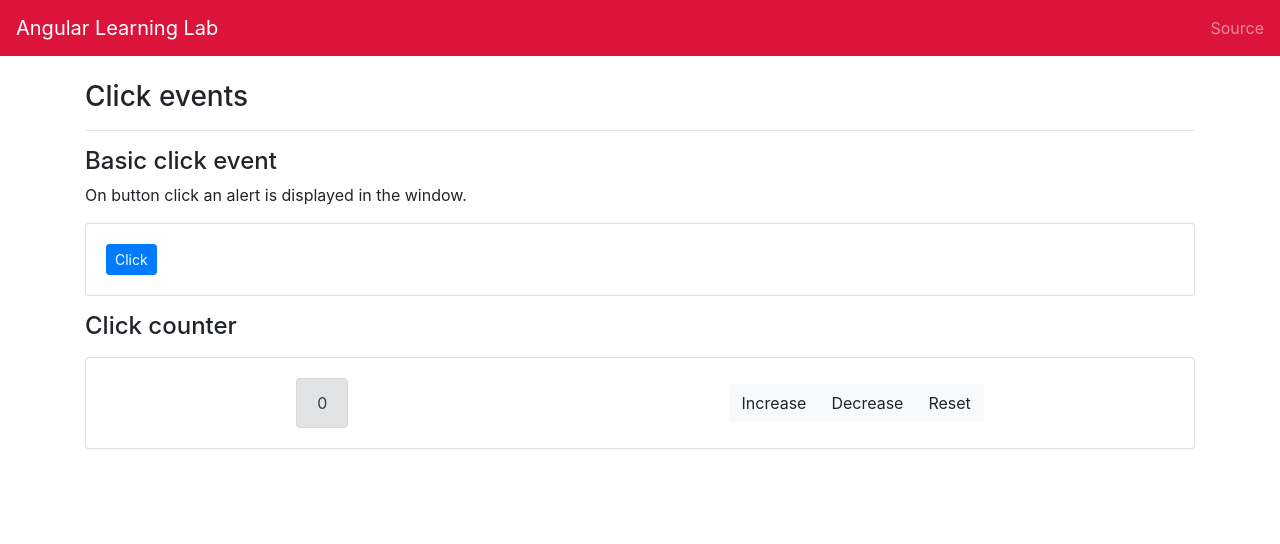
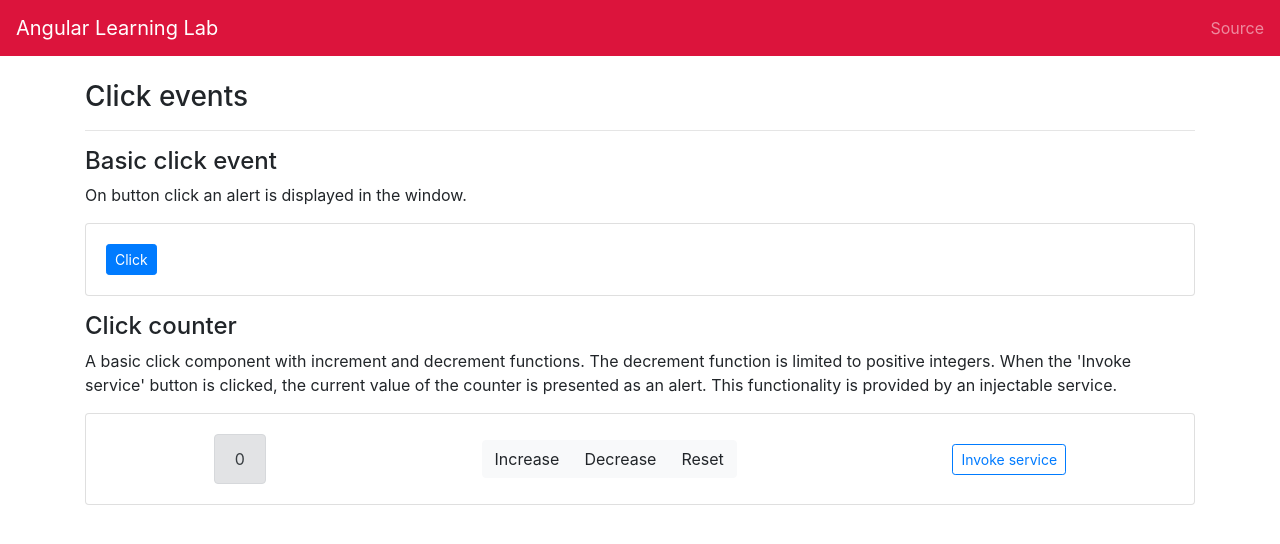
Before and after one commit to thomasabishop/angular-learning-lab, an Angular app: page /click-events in a window 1280 px wide. Shown: the top 544 px of the page. Built offline with nearby package versions, Linux system fonts and the light colour scheme; what ngx-highlightjs would draw is missing.

Commit message:
Add service invocation to click counter component.

```diff
--- a/src/app/click-events/click-events.component.html
+++ b/src/app/click-events/click-events.component.html
@@ -9,6 +9,12 @@
 </div>
 
 <h3 class="h4">Click counter</h3>
+<p>
+  A basic click component with increment and decrement functions. The decrement function is limited
+  to positive integers. When the 'Invoke service' button is clicked, the current value of the
+  counter is presented as an alert. This functionality is provided by an injectable service.
+</p>
+
 <div class="card">
   <div class="card-body">
     <app-counter></app-counter>
--- /dev/null
+++ b/src/app/counter-alert.service.ts
@@ -0,0 +1,10 @@
+import {Injectable} from '@angular/core';
+
+@Injectable({
+  providedIn: 'root',
+})
+export class CounterAlertService {
+  public issueAlert(counterValue: number): void {
+    alert(`The counter value is ${counterValue}`);
+  }
+}
--- a/src/app/counter/counter.component.html
+++ b/src/app/counter/counter.component.html
@@ -12,4 +12,7 @@
       <button type="button" class="btn btn-light" (click)="reset()">Reset</button>
     </div>
   </div>
+  <button type="button" class="btn btn-outline-primary btn-sm" (click)="counterAlert()">
+    Invoke service
+  </button>
 </div>
--- a/src/app/counter/counter.component.ts
+++ b/src/app/counter/counter.component.ts
@@ -1,12 +1,13 @@
 import {Component, OnInit} from '@angular/core';
-
+import {CounterAlertService} from '../counter-alert.service';
 @Component({
   selector: 'app-counter',
   templateUrl: './counter.component.html',
   styleUrls: ['./counter.component.less'],
 })
 export class CounterComponent implements OnInit {
-  constructor() {}
+  constructor(public makeCounterAlert: CounterAlertService) {}
+
   public counter = 0;
   public ngOnInit(): void {}
 
@@ -21,4 +22,8 @@ export class CounterComponent implements OnInit {
   public reset(): number {
     return (this.counter = 0);
   }
+
+  public counterAlert(): void {
+    this.makeCounterAlert.issueAlert(this.counter);
+  }
 }
```
Also changed, not shown: 1 other file (tests, documents, lock files or other folders).
